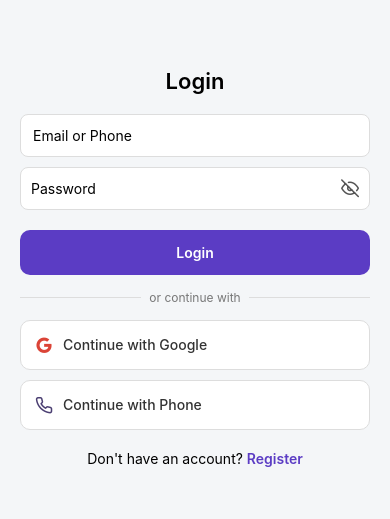
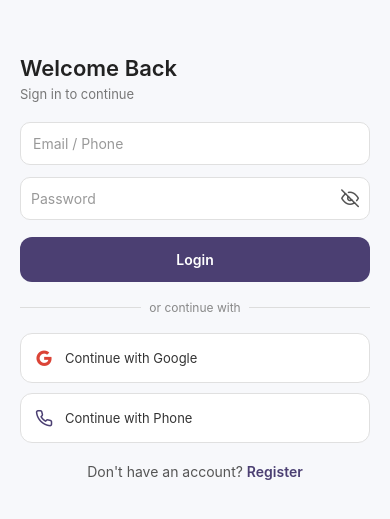
Before and after one commit to akowuahyeb-del/churchCareFinal, a React Native app: screen /HomeTab in a window 390 px wide. Shown: the part 155-674 px from the top of the page. Built offline with nearby package versions, Linux system fonts and the light colour scheme.

Commit message:
Final dashboard UI with icons and spacing fixed

```diff
--- a/package.json
+++ b/package.json
@@ -10,6 +10,7 @@
   },
   "dependencies": {
     "@expo/vector-icons": "^15.0.3",
+    "@react-navigation/bottom-tabs": "^7.16.2",
     "@react-navigation/native": "^7.2.5",
     "@react-navigation/native-stack": "^7.16.0",
     "expo": "~54.0.33",
--- a/screens/HomeScreen.js
+++ b/screens/HomeScreen.js
@@ -3,73 +3,110 @@ import {
   View,
   Text,
   StyleSheet,
-  ScrollView
+  ScrollView,
+  SafeAreaView
 } from "react-native";
+
+import { Feather, MaterialIcons } from "@expo/vector-icons";
 
 export default function HomeScreen() {
 
   return (
-    <ScrollView style={styles.container}>
+    <SafeAreaView style={styles.safeArea}>
+
+      <ScrollView contentContainerStyle={styles.scrollContent}>
 
         {/* ✅ HEADER */}
         <View style={styles.header}>
+
+          <View>
             <Text style={styles.greeting}>Good Morning 👋</Text>
             <Text style={styles.name}>Pastor John</Text>
           </View>
 
-      {/* ✅ OVERVIEW */}
-      <View style={styles.section}>
-        <Text style={styles.sectionTitle}>Today's Overview</Text>
-
-        <View style={styles.row}>
-
-          <StatCard number="186" label="Attendance" />
-          <StatCard number="12" label="New Members" />
-          <StatCard number="05" label="Events" />
-
-        </View>
-      </View>
-
-      {/* ✅ QUICK ACTIONS */}
-      <View style={styles.section}>
-        <Text style={styles.sectionTitle}>Quick Actions</Text>
-
-        <View style={styles.row}>
-          <ActionCard label="Attendance" />
-          <ActionCard label="Members" />
-          <ActionCard label="Reports" />
-          <ActionCard label="Notify" />
+          {/* ✅ Notification bell with red dot */}
+          <View style={{ position: "relative" }}>
+            <Feather name="bell" size={22} color="#fff" />
+            <View style={styles.notificationDot} />
           </View>
 
         </View>
 
-      {/* ✅ UPCOMING EVENT */}
-      <View style={styles.section}>
+        {/* ✅ CONTENT */}
+        <View style={styles.content}>
+
+          {/* ✅ OVERVIEW */}
+          <Text style={styles.sectionTitle}>Today's Overview</Text>
+          <Text style={styles.subDate}>Sunday, 12 May 2024</Text>
+
+          <View style={styles.statsRow}>
+            <StatCard value="186" label="Today's Attendance" />
+            <StatCard value="12" label="New Members" />
+            <StatCard value="05" label="Upcoming Events" />
+          </View>
+
+          {/* ✅ QUICK ACTIONS */}
+          <Text style={styles.sectionTitle}>Quick Actions</Text>
+
+          <View style={styles.actionRow}>
+            <ActionCard icon="phone" label="Check Attendance" />
+            <ActionCard icon="users" label="Members" />
+            <ActionCard icon="file-text" label="Reports" />
+            <ActionCard icon="bell" label="Send Notification" />
+          </View>
+
+          {/* ✅ EVENT HEADER */}
+          <View style={styles.eventHeader}>
             <Text style={styles.sectionTitle}>Upcoming Event</Text>
+            <Text style={styles.viewAll}>View All</Text>
+          </View>
 
+          {/* ✅ EVENT CARD */}
           <View style={styles.eventCard}>
+
+            <MaterialIcons name="event" size={22} color="#4B3F72" />
+
+            <View style={{ marginLeft: 12 }}>
               <Text style={styles.eventTitle}>Youth Service</Text>
-          <Text>Sat, 11 May • 4:00 PM</Text>
-          <Text>Main Auditorium</Text>
+              <Text style={styles.eventDetails}>
+                Sat, 11 May 2024 • 4:00 PM
+              </Text>
+              <Text style={styles.eventDetails}>
+                Main Auditorium
+              </Text>
             </View>
+
+          </View>
+
+          {/* ✅ SMALL BOTTOM SPACE (NOT EMPTY GAP) */}
+          <View style={{ height: 20 }} />
+
         </View>
 
       </ScrollView>
+    </SafeAreaView>
   );
 }
 
-/* ✅ SMALL COMPONENTS */
+/* ✅ COMPONENTS */
 
-const StatCard = ({ number, label }) => (
+const StatCard = ({ value, label }) => (
   <View style={styles.statCard}>
-    <Text style={styles.statNumber}>{number}</Text>
+    <Text style={styles.statValue}>{value}</Text>
     <Text style={styles.statLabel}>{label}</Text>
   </View>
 );
 
-const ActionCard = ({ label }) => (
+const ActionCard = ({ icon, label }) => (
   <View style={styles.actionCard}>
-    <Text>{label}</Text>
+
+    {/* ✅ ICON FIXED */}
+    <View style={styles.iconBox}>
+      <Feather name={icon} size={18} color="#4B3F72" />
+    </View>
+
+    <Text style={styles.actionText}>{label}</Text>
+
   </View>
 );
 
@@ -77,21 +114,28 @@ const ActionCard = ({ label }) => (
 
 const styles = StyleSheet.create({
 
-  container: {
+  safeArea: {
     flex: 1,
-    backgroundColor: "#f4f6f8"
+    backgroundColor: "#4B3F72"
   },
 
+  scrollContent: {
+    flexGrow: 1
+  },
+
+  /* ✅ HEADER */
   header: {
-    backgroundColor: "#4B3F72",
-    padding: 20,
-    borderBottomLeftRadius: 20,
-    borderBottomRightRadius: 20
+    flexDirection: "row",
+    justifyContent: "space-between",
+    alignItems: "center",
+    paddingTop: 55,
+    paddingBottom: 20,
+    paddingHorizontal: 20
   },
 
   greeting: {
     color: "#fff",
-    fontSize: 16
+    fontSize: 14
   },
 
   name: {
@@ -100,55 +144,124 @@ const styles = StyleSheet.create({
     fontWeight: "600"
   },
 
-  section: {
-    padding: 15
+  notificationDot: {
+    position: "absolute",
+    top: -2,
+    right: -2,
+    width: 8,
+    height: 8,
+    borderRadius: 4,
+    backgroundColor: "red"
+  },
+
+  /* ✅ CONTENT */
+  content: {
+    flex: 1,
+    backgroundColor: "#f7f8fb",
+    borderTopLeftRadius: 24,
+    borderTopRightRadius: 24,
+    padding: 18
   },
 
   sectionTitle: {
     fontWeight: "600",
-    marginBottom: 10
+    marginTop: 14
   },
 
-  row: {
+  subDate: {
+    fontSize: 11,
+    color: "#888",
+    marginBottom: 12
+  },
+
+  /* ✅ STATS */
+  statsRow: {
     flexDirection: "row",
-    justifyContent: "space-between"
+    justifyContent: "space-between",
+    marginBottom: 16
   },
 
   statCard: {
     backgroundColor: "#fff",
-    padding: 10,
-    borderRadius: 8,
     width: "30%",
-    alignItems: "center"
+    paddingVertical: 18,
+    borderRadius: 10,
+    alignItems: "center",
+    elevation: 1
   },
 
-  statNumber: {
+  statValue: {
     fontSize: 18,
-    fontWeight: "600"
+    fontWeight: "700",
+    color: "#4B3F72"
   },
 
   statLabel: {
-    fontSize: 12,
+    fontSize: 11,
+    textAlign: "center",
     color: "#555"
+  },
+
+  /* ✅ ACTIONS */
+  actionRow: {
+    flexDirection: "row",
+    justifyContent: "space-between",
+    marginBottom: 18
   },
 
   actionCard: {
     backgroundColor: "#fff",
-    padding: 15,
-    borderRadius: 10,
-    width: "22%",
+    width: "23%",
+    paddingVertical: 18,
+    borderRadius: 12,
+    alignItems: "center",
+    elevation: 1
+  },
+
+  /* ✅ ICON BOX FIXED VISIBILITY */
+  iconBox: {
+    backgroundColor: "#E6DFFD",
+    padding: 10,
+    borderRadius: 12,
+    marginBottom: 8
+  },
+
+  actionText: {
+    fontSize: 11,
+    textAlign: "center",
+    color: "#222"
+  },
+
+  /* ✅ EVENT */
+  eventHeader: {
+    flexDirection: "row",
+    justifyContent: "space-between",
     alignItems: "center"
   },
 
+  viewAll: {
+    color: "#4B3F72",
+    fontSize: 11,
+    fontWeight: "500"
+  },
+
   eventCard: {
+    flexDirection: "row",
+    alignItems: "center",
     backgroundColor: "#fff",
-    padding: 15,
-    borderRadius: 10
+    padding: 16,
+    borderRadius: 10,
+    marginTop: 6,
+    elevation: 1
   },
 
   eventTitle: {
-    fontWeight: "600",
-    marginBottom: 5
+    fontWeight: "600"
+  },
+
+  eventDetails: {
+    fontSize: 11,
+    color: "#666"
   }
 
 });
--- a/screens/LoginScreen.js
+++ b/screens/LoginScreen.js
@@ -1,11 +1,10 @@
-import React, { useState, useRef, useEffect } from "react";
+import React, { useState } from "react";
 import {
   View,
   Text,
   TextInput,
   TouchableOpacity,
-  StyleSheet,
-  Animated
+  StyleSheet
 } from "react-native";
 
 import { Feather, AntDesign } from "@expo/vector-icons";
@@ -16,39 +15,34 @@ export default function LoginScreen({ navigation }) {
   const [password, setPassword] = useState("");
   const [showPassword, setShowPassword] = useState(false);
 
-  /* ✅ SIMPLE FADE-IN ANIMATION */
-  const fadeAnim = useRef(new Animated.Value(0)).current;
+  return (
+    <View style={styles.container}>
 
-  useEffect(() => {
-    Animated.timing(fadeAnim, {
-      toValue: 1,
-      duration: 800,
-      useNativeDriver: true
-    }).start();
-  }, []);
+      {/* ✅ HEADER TEXT */}
+      <Text style={styles.title}>Welcome Back</Text>
+      <Text style={styles.subtitle}>
+        Sign in to continue
+      </Text>
 
-  return (
-    <Animated.View style={[styles.container, { opacity: fadeAnim }]}>
-
-      {/* ✅ TITLE */}
-      <Text style={styles.title}>Login</Text>
-
-      {/* ✅ INPUTS */}
+      {/* ✅ EMAIL FIELD */}
       <TextInput
-        placeholder="Email or Phone"
+        placeholder="Email / Phone"
         value={email}
         onChangeText={setEmail}
         style={styles.input}
+        placeholderTextColor="#999"
       />
 
-      {/* ✅ PASSWORD WITH TOGGLE */}
+      {/* ✅ PASSWORD FIELD WITH TOGGLE */}
       <View style={styles.passwordBox}>
+
         <TextInput
           placeholder="Password"
           value={password}
           onChangeText={setPassword}
           secureTextEntry={!showPassword}
           style={styles.passwordInput}
+          placeholderTextColor="#999"
         />
 
         <TouchableOpacity
@@ -60,6 +54,7 @@ export default function LoginScreen({ navigation }) {
             color="#555"
           />
         </TouchableOpacity>
+
       </View>
 
       {/* ✅ LOGIN BUTTON */}
@@ -78,10 +73,7 @@ export default function LoginScreen({ navigation }) {
       </View>
 
       {/* ✅ GOOGLE BUTTON */}
-      <TouchableOpacity style={styles.socialBtn} onPress={() => {
-        console.log("Google login clicked");
-        // ✅ Placeholder for Firebase Google login
-      }}>
+      <TouchableOpacity style={styles.socialBtn}>
         <AntDesign name="google" size={18} color="#DB4437" />
         <Text style={styles.socialText}>Continue with Google</Text>
       </TouchableOpacity>
@@ -94,13 +86,15 @@ export default function LoginScreen({ navigation }) {
 
       {/* ✅ FOOTER */}
       <View style={styles.footer}>
-        <Text>Don't have an account? </Text>
+        <Text style={{ color: "#555" }}>Don't have an account? </Text>
         <Text style={styles.register}>Register</Text>
       </View>
 
-    </Animated.View>
+    </View>
   );
 }
+
+/* ✅ STYLES */
 
 const styles = StyleSheet.create({
 
@@ -108,23 +102,29 @@ const styles = StyleSheet.create({
     flex: 1,
     padding: 20,
     justifyContent: "center",
-    backgroundColor: "#f4f6f8"
+    backgroundColor: "#f7f8fb"
   },
 
   title: {
     fontSize: 22,
     fontWeight: "600",
-    marginBottom: 20,
-    textAlign: "center"
+    marginBottom: 5,
+    color: "#222"
+  },
+
+  subtitle: {
+    fontSize: 13,
+    color: "#777",
+    marginBottom: 20
   },
 
   input: {
     backgroundColor: "#fff",
     padding: 12,
-    borderRadius: 8,
-    marginBottom: 10,
+    borderRadius: 10,
+    marginBottom: 12,
     borderWidth: 1,
-    borderColor: "#ddd"
+    borderColor: "#e0e0e0"
   },
 
   /* ✅ PASSWORD FIELD */
@@ -132,11 +132,11 @@ const styles = StyleSheet.create({
     flexDirection: "row",
     alignItems: "center",
     backgroundColor: "#fff",
-    borderRadius: 8,
+    borderRadius: 10,
     borderWidth: 1,
-    borderColor: "#ddd",
+    borderColor: "#e0e0e0",
     paddingHorizontal: 10,
-    marginBottom: 10
+    marginBottom: 12
   },
 
   passwordInput: {
@@ -144,25 +144,26 @@ const styles = StyleSheet.create({
     paddingVertical: 12
   },
 
-  /* ✅ LOGIN BUTTON */
+  /* ✅ LOGIN BUTTON (MATCH DASHBOARD PURPLE) */
   loginBtn: {
-    backgroundColor: "#5B3CC4",
+    backgroundColor: "#4B3F72",
     paddingVertical: 14,
-    borderRadius: 10,
+    borderRadius: 12,
     alignItems: "center",
-    marginTop: 10
+    marginTop: 5
   },
 
   loginText: {
     color: "#fff",
-    fontWeight: "600"
+    fontWeight: "600",
+    fontSize: 14
   },
 
   /* ✅ DIVIDER */
   dividerRow: {
     flexDirection: "row",
     alignItems: "center",
-    marginVertical: 15
+    marginVertical: 18
   },
 
   line: {
@@ -174,24 +175,24 @@ const styles = StyleSheet.create({
   dividerText: {
     marginHorizontal: 8,
     fontSize: 12,
-    color: "#777"
+    color: "#888"
   },
 
-  /* ✅ SOCIAL BUTTON */
+  /* ✅ SOCIAL BUTTONS */
   socialBtn: {
     flexDirection: "row",
     alignItems: "center",
     backgroundColor: "#fff",
     padding: 14,
-    borderRadius: 10,
+    borderRadius: 12,
     marginBottom: 10,
     borderWidth: 1,
-    borderColor: "#ddd"
+    borderColor: "#e0e0e0"
   },
 
   socialText: {
-    marginLeft: 10,
-    fontWeight: "500",
+    marginLeft: 12,
+    fontSize: 13,
     color: "#333"
   },
 
@@ -203,9 +204,8 @@ const styles = StyleSheet.create({
   },
 
   register: {
-    color: "#5B3CC4",
+    color: "#4B3F72",
     fontWeight: "600"
   }
 
 });
-``
```
Also changed, not shown: App.js (+120 -2 lines), 1 other file (tests, documents, lock files or other folders). Lines whose indentation alone changed are shown as unchanged.
